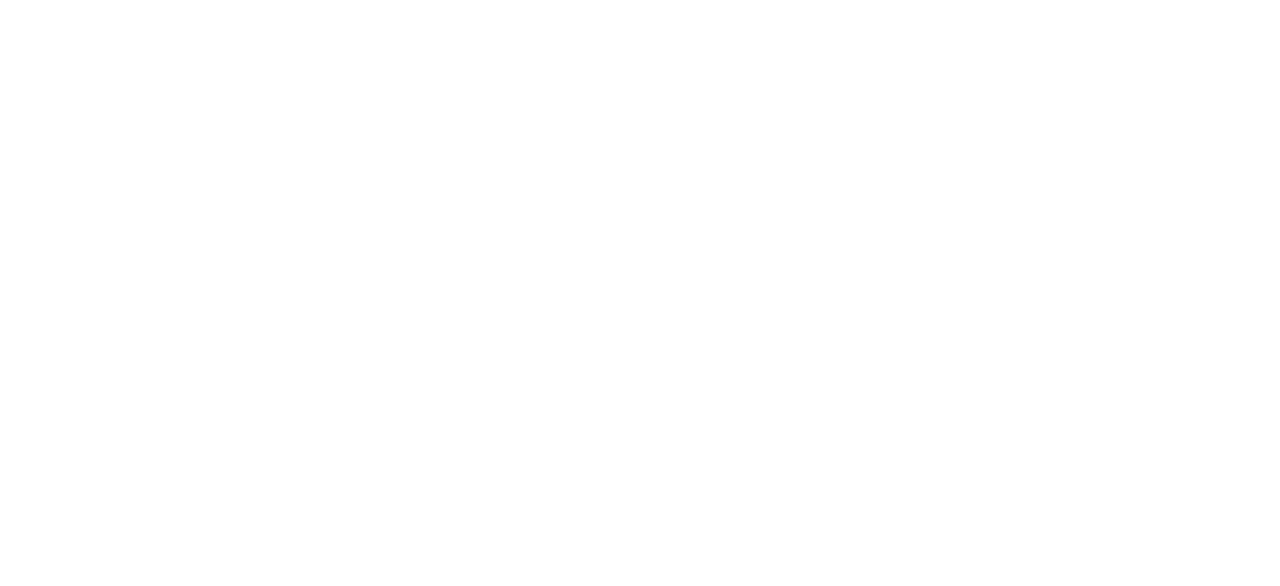
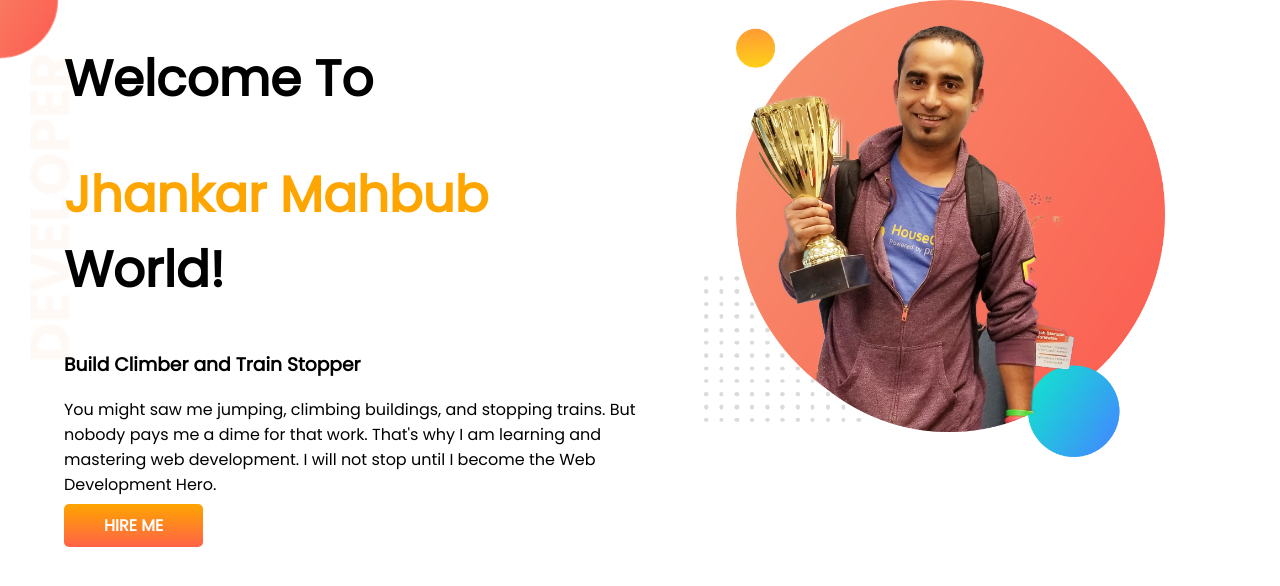
Before and after one commit to AmzadRakib/developer-portfolio, a plain HTML site: page index.html in a window 1280 px wide. Drawn offline with Linux system fonts and the light colour scheme.

Commit message:
top banner added

```diff
--- a/index.html
+++ b/index.html
@@ -6,10 +6,34 @@
     <meta http-equiv="X-UA-Compatible" content="IE=edge">
     <meta name="viewport" content="width=device-width, initial-scale=1.0">
     <title>Jhankar portfolio</title>
+    <link rel="preconnect" href="https://fonts.googleapis.com">
+    <link rel="preconnect" href="https://fonts.gstatic.com" crossorigin>
+    <link href="https://fonts.googleapis.com/css2?family=Poppins&display=swap" rel="stylesheet">
     <link rel="stylesheet" href="style.css">
 </head>
 
 <body>
+    <section id="top-banner">
+        <div class="half-width">
+            <h1>Welcome To</h1>
+            <h1><span>Jhankar Mahbub</span> World!</h1>
+            <h3>Build Climber and Train Stopper</h3>
+            <p>You might saw me jumping, climbing buildings, and stopping trains. But nobody pays me a dime for that
+                work.
+                That's why I am learning and mastering web development. I will not stop until I become the Web
+                Development
+                Hero.
+            </p>
+
+            <a target="_blank" class="link-button" href="https://www.linkedin.com/in/amzad-hossain-9b4998229/">HIRE
+                ME</a>
+
+        </div>
+        <div class="half-width">
+            <img src="images/jhankar.png" alt="">
+        </div>
+    </section>
+
 
 </body>
 
--- a/style.css
+++ b/style.css
@@ -0,0 +1,39 @@
+body {
+    font-family: 'Poppins', sans-serif;
+    margin: 0;
+}
+
+h1 {
+    font-size: 50px;
+}
+
+span {
+    color: orange;
+}
+
+section {
+    display: flex;
+}
+
+.half-width {
+    width: 50%;
+    padding-left: 5%;
+}
+
+.half-width img {
+    width: 80%;
+}
+
+.link-button {
+    text-decoration: none;
+    background-image: linear-gradient(orange, tomato);
+    color: white;
+    font-weight: 700;
+    padding: 10px 40px;
+    border-radius: 5px;
+}
+
+#top-banner {
+    background-image: url(images/top-banner.png);
+    background-repeat: no-repeat;
+}
```
